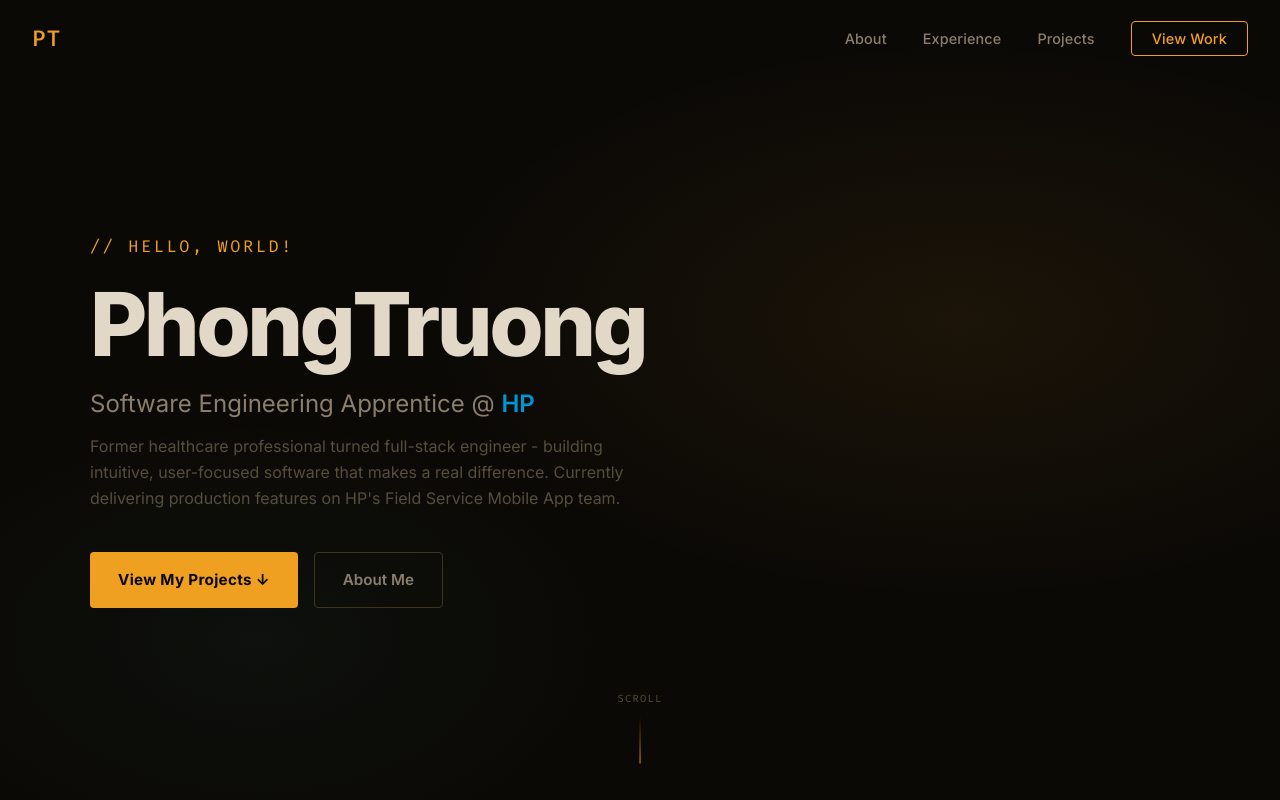
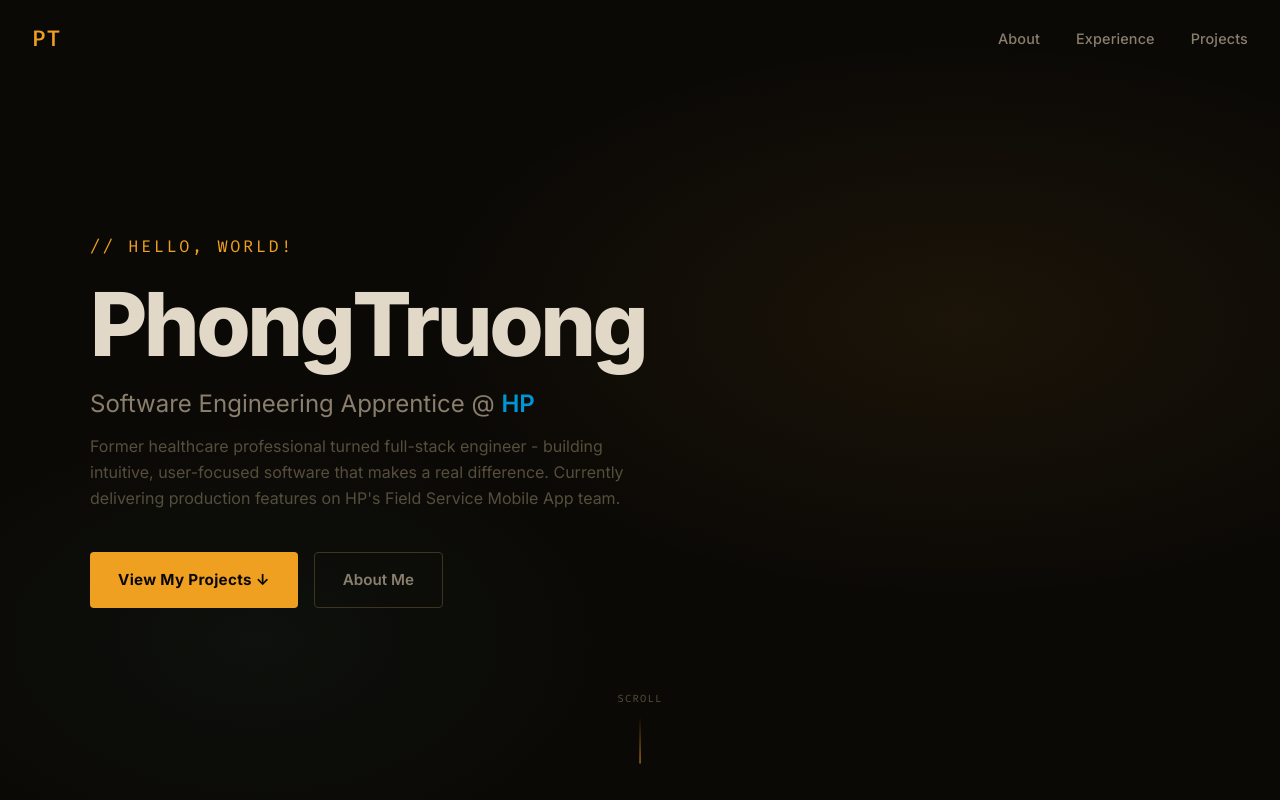
Before and after one commit to PhongT06/MV_Portfolio, a website: page index.html in a window 1280 px wide. Shown: the top 800 px of the page. Drawn offline with nearby package versions, Linux system fonts and the light colour scheme.

Commit message:
Deleted link

```diff
--- a/index.html
+++ b/index.html
@@ -36,7 +36,6 @@
         <li><a href="#about">About</a></li>
         <li><a href="#experience">Experience</a></li>
         <li><a href="#projects">Projects</a></li>
-        <li><a href="#projects" class="nav-cta">View Work</a></li>
       </ul>
     </nav>
 
```
